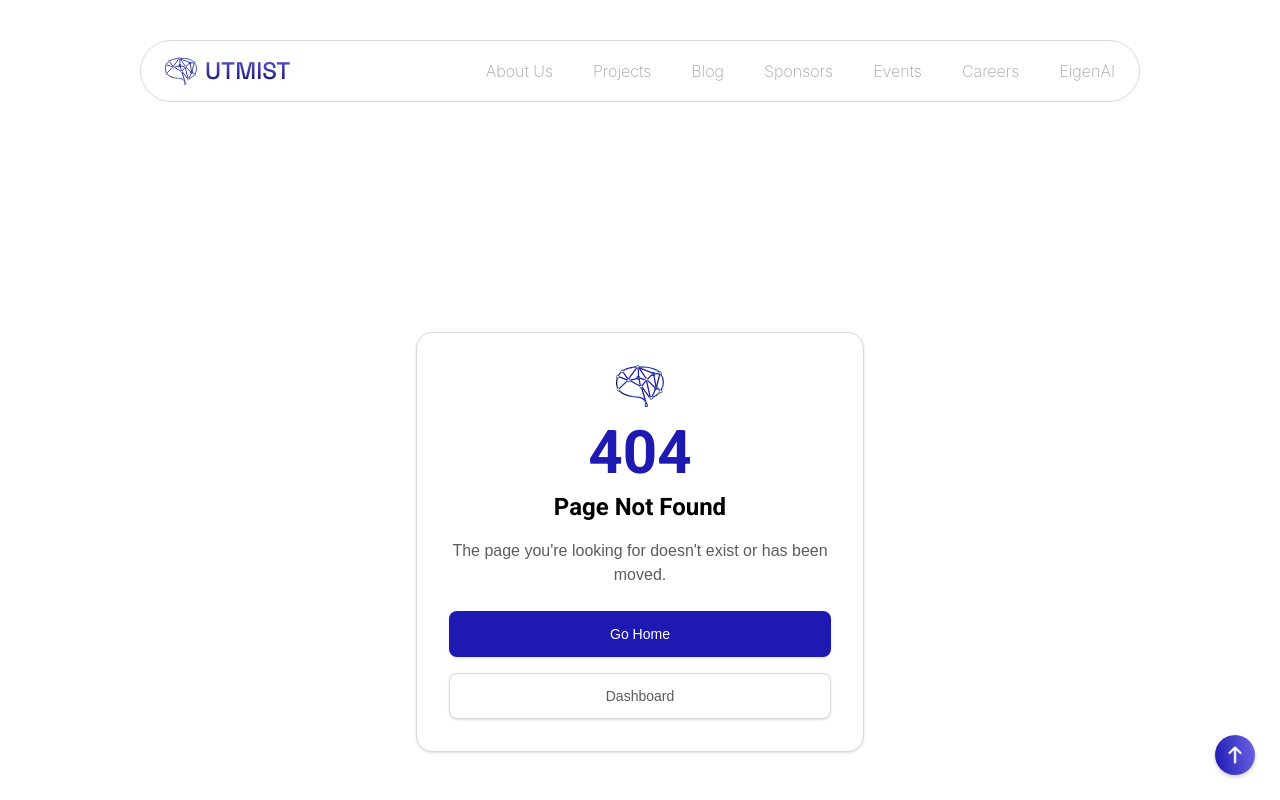
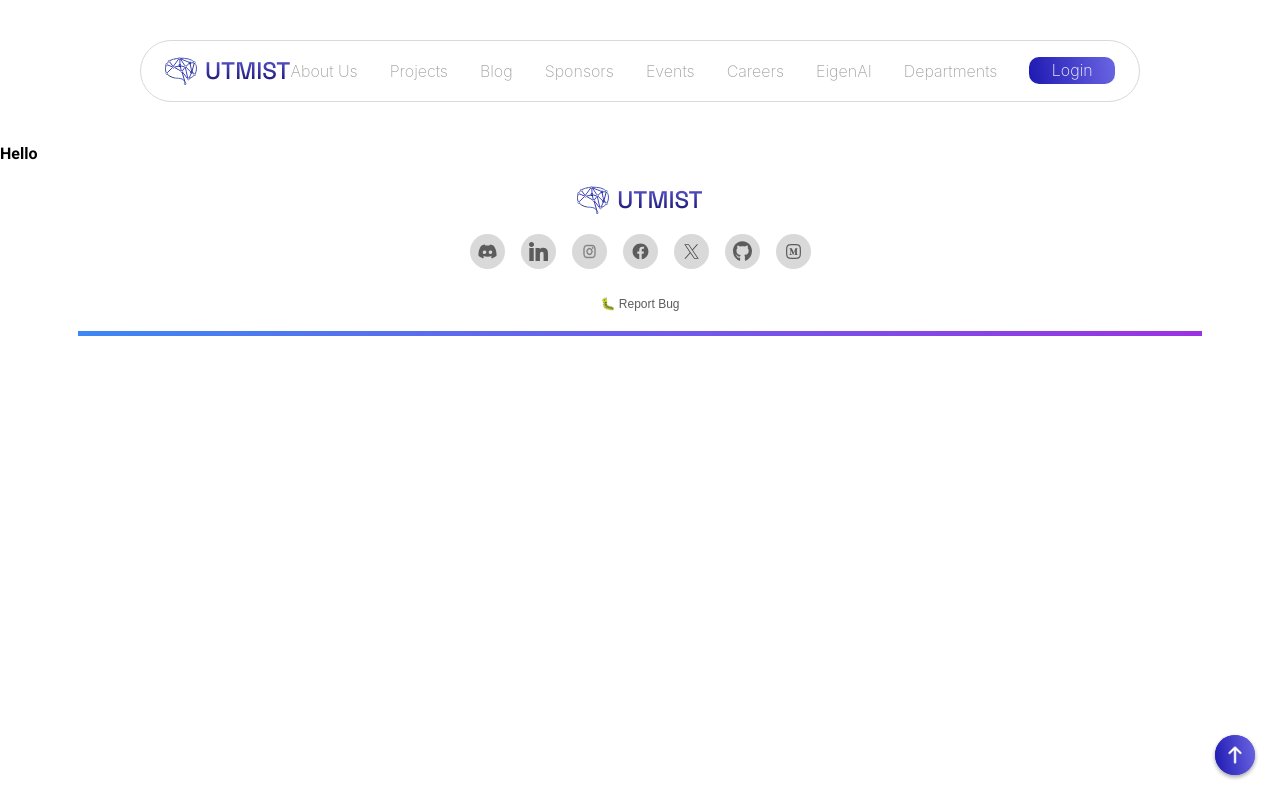
Before and after one commit to UTMIST/UTMIST, a Next.js app in the folder client/: page /departments in a window 1280 px wide. Before the commit this address had no page. Shown: the top 800 px of the page. Built offline with nearby package versions, Linux system fonts and the light colour scheme; no server answers.

Commit message:
Added test department page to navbar

```diff
--- /dev/null
+++ b/client/src/app/departments/page.tsx
@@ -0,0 +1,12 @@
+import { ProjectCarousel } from "@/components/carousel";
+import ScrollToTop from "@/components/scrollToTop";
+
+
+export default function Template() {
+    return (
+        <>
+            <ScrollToTop />
+        <h1>Hello</h1>
+        </>
+    )
+}
--- a/client/src/components/navbar.tsx
+++ b/client/src/components/navbar.tsx
@@ -5,9 +5,11 @@ import Image from "next/image";
 import Link from "next/link";
 import logo from "../assets/logos/utmist-logo-small.svg";
 import { useState, useEffect } from "react";
+import { useUser } from "@/hooks/useUser";
 
 export default function Navbar() {
   const [isOpen, setIsOpen] = useState(false);
+  const { user } = useUser();
 
   useEffect(() => {
     if (isOpen) {
@@ -63,11 +65,16 @@ export default function Navbar() {
               EigenAI
             </Link>
           </li>
-          {/*<li>*/}
-          {/*    <Link href="/departments" className="nav-item">*/}
-          {/*        Departments*/}
-          {/*    </Link>*/}
-          {/*</li>*/}
+            <li>
+                <Link href="/departments" className="nav-item">
+                    Departments
+                </Link>
+            </li>
+          <li>
+            <Link href={user ? "/profile" : "/auth"} className="nav-button">
+              {user ? "Profile" : "Login"}
+            </Link>
+          </li>
         </ul>
       </nav>
 
@@ -123,6 +130,15 @@ export default function Navbar() {
                   EigenAI
                 </Link>
               </li>
+              <li>
+                <Link
+                  href={user ? "/profile" : "/auth"}
+                  onClick={() => setIsOpen(false)}
+                  className="nav-button"
+                >
+                  {user ? "Profile" : "Login"}
+                </Link>
+              </li>
             </ul>
           </div>
         )}
--- a/client/src/styles/navbar.css
+++ b/client/src/styles/navbar.css
@@ -61,7 +61,7 @@
 
 .nav-links {
   display: flex;
-  gap: 2.5rem;
+  gap: 2rem;
   list-style: none;
 }
 
```
Also changed, not shown: client/src/components/initiatives.tsx (added, +32 -0 lines), 2 other files (tests, documents, lock files or other folders).
